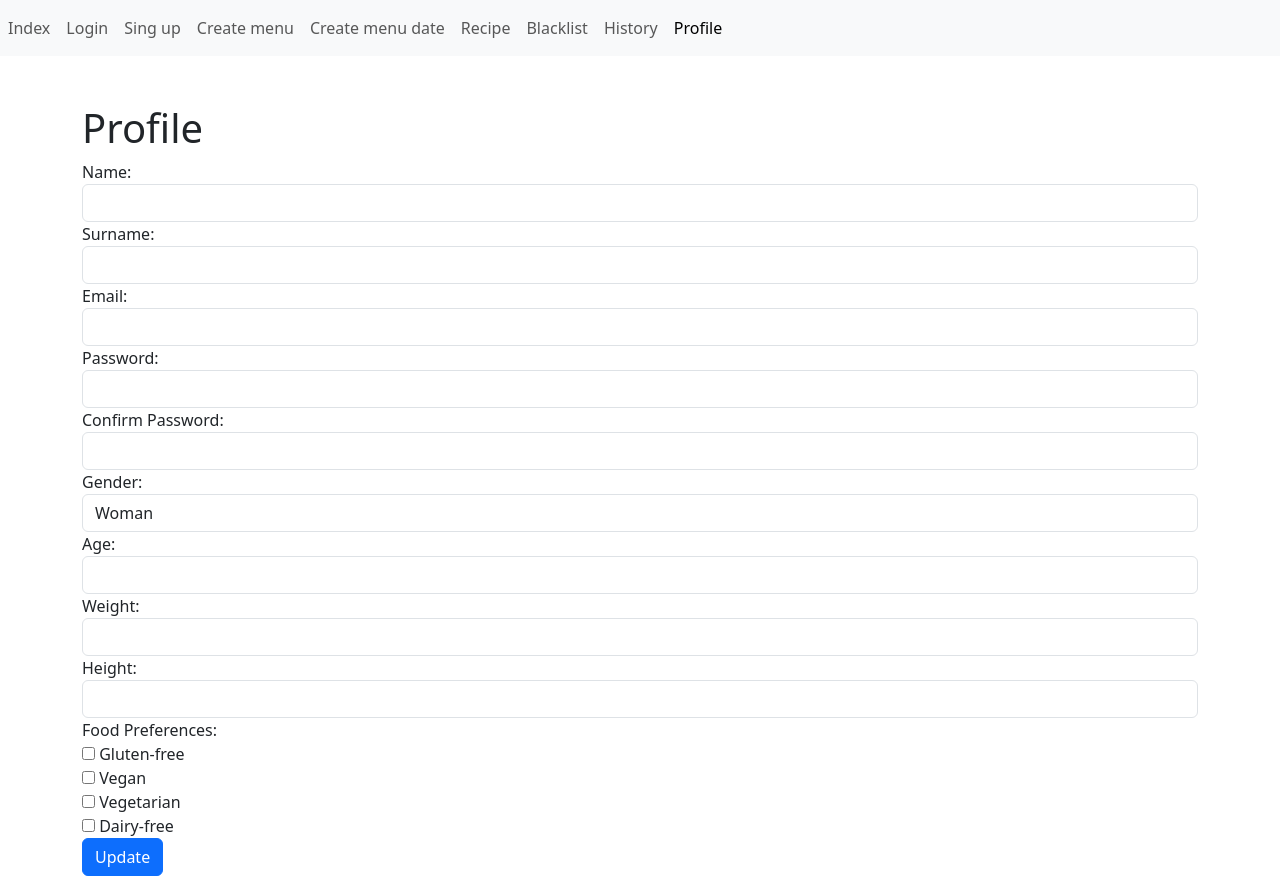
After one commit to kirilsbondars/diet-app, a Flask app: page /profile in a window 1280 px wide. The commit adds this page. Run offline with Flask 3, Linux system fonts and the light colour scheme; some libraries are stand-ins or nearby versions.

Commit message:
routes, controllers

```diff
--- a/src/app.py
+++ b/src/app.py
@@ -3,7 +3,9 @@ from flask_login import LoginManager
 from flask_bootstrap import Bootstrap5
 
 from routes.index import index_blueprint
-from models.models import db, Users, Tasks
+from routes.auth import auth_blueprint
+from routes.menu import menu_blueprint
+from src.models.models import db, Users
 
 
 def create_app():
@@ -21,7 +23,7 @@ def create_app():
     def loader_user(user_id):
         return db.session.get(Users, user_id)
 
-    bootstrap = Bootstrap5(app)
+    Bootstrap5(app)
 
     return app
 
@@ -29,6 +31,8 @@ def create_app():
 app = create_app()
 
 app.register_blueprint(index_blueprint)
+app.register_blueprint(auth_blueprint)
+app.register_blueprint(menu_blueprint)
 
 
 if __name__ == '__main__':
--- a/src/config.py
+++ b/src/config.py
@@ -1,6 +1,6 @@
 import os
 
-SECRET_KEY = 'abc'
+SECRET_KEY = 'giiwch9xG1HZ4HHGLYI0OD7GAazeaWZL'
 
 basedir = os.path.abspath(os.path.dirname(__file__))
 
--- /dev/null
+++ b/src/controllers/auth.py
@@ -0,0 +1,36 @@
+from flask import render_template, request, redirect, url_for
+from flask_login import login_user, logout_user
+from flask_bcrypt import Bcrypt
+from src.models.models import db, Users
+
+bcrypt = Bcrypt()
+
+
+def profile():
+    return render_template("auth/profile.html")
+
+
+def sing_up():
+    if request.method == "POST":
+        hashed_password = bcrypt.generate_password_hash(request.form.get("password")).decode('utf-8')
+        user = Users(username=request.form.get("username"),
+                     password=hashed_password,
+                     email=request.form.get("email"))
+        db.session.add(user)
+        db.session.commit()
+        return redirect(url_for("auth.login"))
+    return render_template("auth/sign_up.html")
+
+
+def login():
+    if request.method == "POST":
+        user = Users.query.filter_by(username=request.form.get("username")).first()
+        if user and bcrypt.check_password_hash(user.password, request.form.get("password")):
+            login_user(user)
+            return redirect(url_for("index.render_page_index"))
+    return render_template("auth/login.html")
+
+
+def logout():
+    logout_user()
+    return redirect(url_for("index.render_page_index"))
--- /dev/null
+++ b/src/controllers/blacklist.py
@@ -0,0 +1,6 @@
+from flask import render_template
+from src.models.models import db
+
+
+def blacklist():
+    return render_template('menu/blacklist.html')
--- /dev/null
+++ b/src/controllers/history.py
@@ -0,0 +1,6 @@
+from flask import render_template
+from src.models.models import db
+
+
+def history():
+    return render_template('menu/history.html')
--- /dev/null
+++ b/src/controllers/recipe.py
@@ -0,0 +1,6 @@
+from flask import render_template
+from src.models.models import db
+
+
+def recipe(recipe_id):
+    return render_template('menu/recipe.html', recipe_id=recipe_id)
--- a/src/routes/index.py
+++ b/src/routes/index.py
@@ -1,6 +1,6 @@
 from flask import Blueprint
 from src.controllers.index import render_page_index
 
-index_blueprint = Blueprint('blueprint', __name__)
+index_blueprint = Blueprint('index', __name__)
 
 index_blueprint.route('/', methods=['GET'])(render_page_index)
--- a/src/templates/auth/login.html
+++ b/src/templates/auth/login.html
@@ -5,12 +5,6 @@
 {% endblock %}
 
 {% block body %}
-    <nav>
-        <ul>
-            <li><a href="/login">Login</a></li>
-            <li><a href="/register">Create account</a></li>
-        </ul>
-    </nav>
     <h1>Login to your account</h1>
     <form action="#" method="post">
         <label for="username">Username:</label>
--- /dev/null
+++ b/src/templates/auth/profile.html
@@ -0,0 +1,75 @@
+{%  extends 'base.html' %}
+
+{% block head %}
+    <title>Profile</title>
+{% endblock %}
+
+{% block body %}
+    <div class="container">
+        <h1 class="mt-5">Profile</h1>
+        <form>
+            <div class="form-group">
+                <label for="name">Name:</label>
+                <input type="text" class="form-control" id="name" name="name" required>
+            </div>
+
+            <div class="form-group">
+                <label for="surname">Surname:</label>
+                <input type="text" class="form-control" id="surname" name="surname" required>
+            </div>
+
+            <div class="form-group">
+                <label for="email">Email:</label>
+                <input type="email" class="form-control" id="email" name="email" required>
+            </div>
+
+            <div class="form-group">
+                <label for="password">Password:</label>
+                <input type="password" class="form-control" id="password" name="password" required>
+            </div>
+
+            <div class="form-group">
+                <label for="confirm-password">Confirm Password:</label>
+                <input type="password" class="form-control" id="confirm-password" name="confirm-password" required>
+            </div>
+
+            <div class="form-group">
+                <label for="gender">Gender:</label>
+                <select class="form-control" id="gender" name="gender">
+                    <option value="woman">Woman</option>
+                    <option value="man">Man</option>
+                    <option value="other">Other</option>
+                </select>
+            </div>
+
+            <div class="form-group">
+                <label for="age">Age:</label>
+                <input type="number" class="form-control" id="age" name="age" required>
+            </div>
+
+            <div class="form-group">
+                <label for="weight">Weight:</label>
+                <input type="number" class="form-control" id="weight" name="weight" required>
+            </div>
+
+            <div class="form-group">
+                <label for="height">Height:</label>
+                <input type="number" class="form-control" id="height" name="height" required>
+            </div>
+
+            <div class="form-group">
+                <label for="food-preferences">Food Preferences:</label><br>
+                <input type="checkbox" id="gluten-free" name="gluten-free">
+                <label for="gluten-free">Gluten-free</label><br>
+                <input type="checkbox" id="vegan" name="vegan">
+                <label for="vegan">Vegan</label><br>
+                <input type="checkbox" id="vegetarian" name="vegetarian">
+                <label for="vegetarian">Vegetarian</label><br>
+                <input type="checkbox" id="dairy-free" name="dairy-free">
+                <label for="dairy-free">Dairy-free</label><br>
+            </div>
+
+            <button type="submit" class="btn btn-primary">Update</button>
+        </form>
+    </div>
+{% endblock %}
--- a/src/templates/base.html
+++ b/src/templates/base.html
@@ -12,10 +12,15 @@
     {% from 'bootstrap5/nav.html' import render_nav_item %}
     <nav class="navbar navbar-expand-lg navbar-light bg-light">
         <div class="navbar-nav mr-auto">
-            {{ render_nav_item('home.view', 'Home') }}
+            {{ render_nav_item('index.render_page_index', 'Index') }}
             {{ render_nav_item('auth.login', 'Login') }}
-            {{ render_nav_item('auth.register', 'Register') }}
-            {{ render_nav_item('tasks.view', 'Tasks') }}
+            {{ render_nav_item('auth.sing_up', 'Sing up') }}
+            {{ render_nav_item('menu.create_menu', 'Create menu') }}
+            {{ render_nav_item('menu.create_menu_date', 'Create menu date', date='2023-12-01') }}
+            {{ render_nav_item('menu.recipe', 'Recipe', recipe_id=123) }}
+            {{ render_nav_item('menu.blacklist', 'Blacklist') }}
+            {{ render_nav_item('menu.history', 'History') }}
+            {{ render_nav_item('auth.profile', 'Profile') }}
         </div>
     </nav>
 
```
Also changed, not shown: src/controllers/menu.py (added, +10 -0 lines), src/routes/auth.py (added, +10 -0 lines), src/routes/menu.py (added, +13 -0 lines), src/templates/index.html (+12 -0 lines), src/templates/menu/blacklist.html (added, +9 -0 lines), src/templates/menu/create-menu-date.html (added, +9 -0 lines), src/templates/menu/create-menu.html (added, +11 -0 lines), src/templates/menu/history.html (added, +9 -0 lines), src/templates/menu/recipe.html (added, +10 -0 lines).
